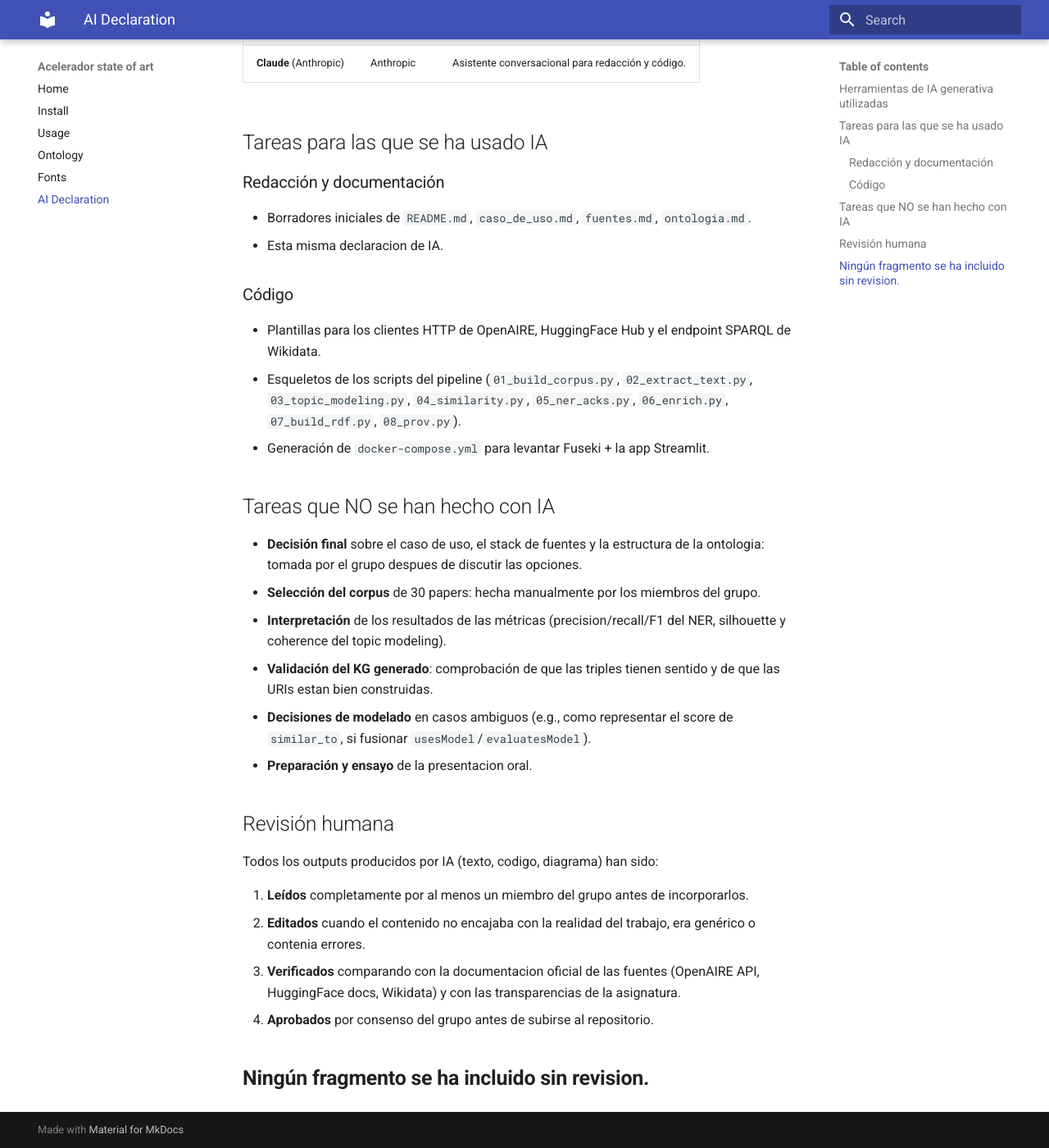
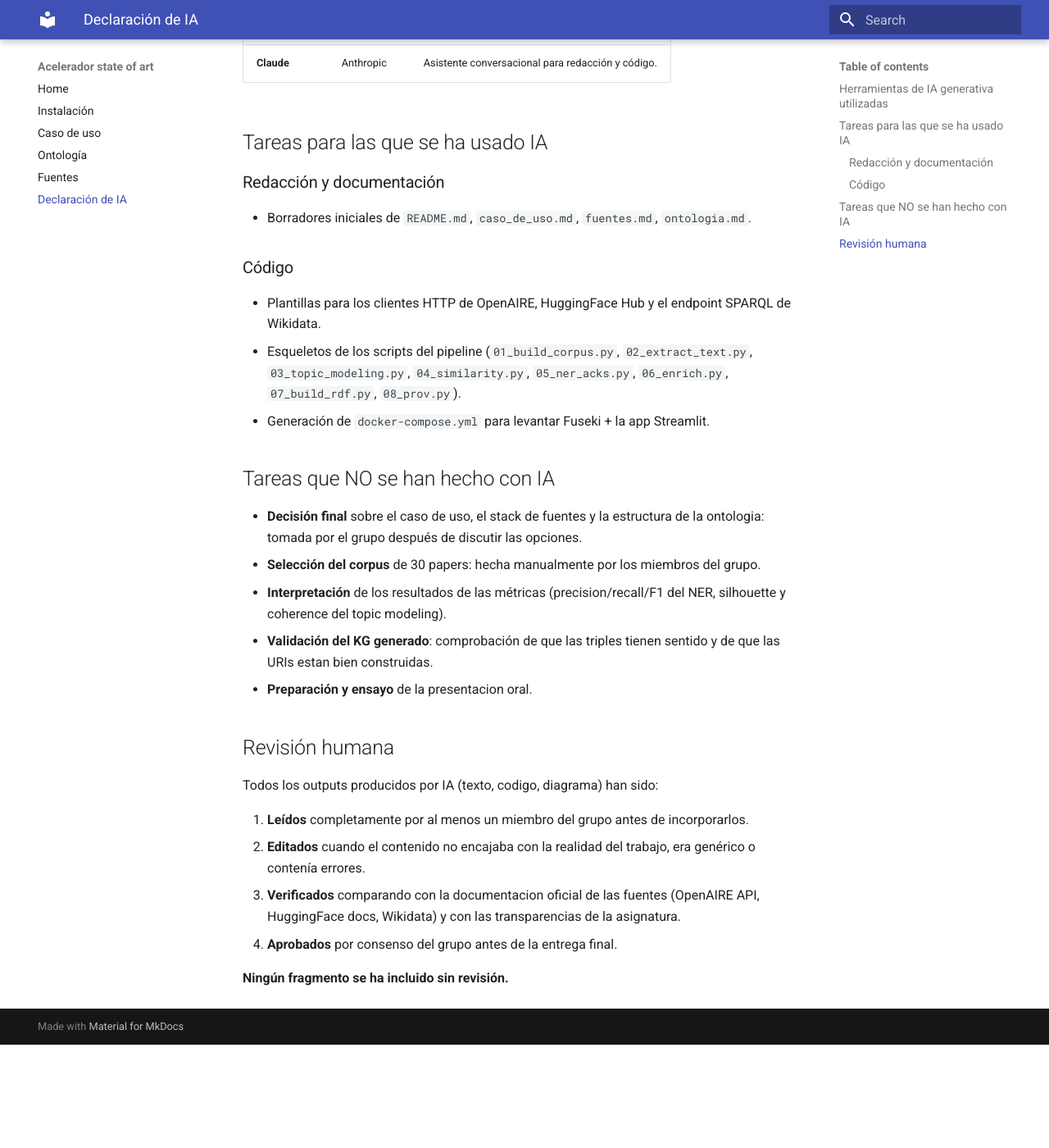
Before and after one commit to mamsss121/osai-2026-kg-genai, an MkDocs documentation site: the page built from docs/AI_DECLARATION.md, in a window 1280 px wide and 1400 px high, scrolled down 222 px. Shown: the whole window at 82% size. Built offline with MkDocs 1.6.1 and Material for MkDocs 9.7.7, drawn with Linux system fonts in a browser that asks for light colours; after the commit the page ends 1496 px from its top, so only the background shows below that.

Commit message:
aaart23145132

```diff
--- a/docs/AI_DECLARATION.md
+++ b/docs/AI_DECLARATION.md
@@ -4,14 +4,13 @@
 
 | Herramienta | Proveedor | Uso |
 |---|---|---|
-| **Claude** (Anthropic) | Anthropic | Asistente conversacional para redacción y código. |
+| **Claude** | Anthropic | Asistente conversacional para redacción y código. |
 
 
 ## Tareas para las que se ha usado IA
 
 ### Redacción y documentación
 - Borradores iniciales de `README.md`, `caso_de_uso.md`, `fuentes.md`, `ontologia.md`.
-- Esta misma declaracion de IA.
 
 ### Código
 - Plantillas para los clientes HTTP de OpenAIRE, HuggingFace Hub y el endpoint SPARQL de Wikidata.
@@ -20,11 +19,10 @@
 
 ## Tareas que NO se han hecho con IA
 
-- **Decisión final** sobre el caso de uso, el stack de fuentes y la estructura de la ontologia: tomada por el grupo despues de discutir las opciones.
+- **Decisión final** sobre el caso de uso, el stack de fuentes y la estructura de la ontologia: tomada por el grupo después de discutir las opciones.
 - **Selección del corpus** de 30 papers: hecha manualmente por los miembros del grupo.
 - **Interpretación** de los resultados de las métricas (precision/recall/F1 del NER, silhouette y coherence del topic modeling).
 - **Validación del KG generado**: comprobación de que las triples tienen sentido y de que las URIs estan bien construidas.
-- **Decisiones de modelado** en casos ambiguos (e.g., como representar el score de `similar_to`, si fusionar `usesModel`/`evaluatesModel`).
 - **Preparación y ensayo** de la presentacion oral.
 
 ## Revisión humana
@@ -32,8 +30,8 @@
 Todos los outputs producidos por IA (texto, codigo, diagrama) han sido:
 
 1. **Leídos** completamente por al menos un miembro del grupo antes de incorporarlos.
-2. **Editados** cuando el contenido no encajaba con la realidad del trabajo, era genérico o contenia errores.
+2. **Editados** cuando el contenido no encajaba con la realidad del trabajo, era genérico o contenía errores.
 3. **Verificados** comparando con la documentacion oficial de las fuentes (OpenAIRE API, HuggingFace docs, Wikidata) y con las transparencias de la asignatura.
-4. **Aprobados** por consenso del grupo antes de subirse al repositorio.
+4. **Aprobados** por consenso del grupo antes de la entrega final.
 
-## **Ningún fragmento se ha incluido sin revision.**
+**Ningún fragmento se ha incluido sin revisión.**
--- a/mkdocs.yml
+++ b/mkdocs.yml
@@ -1,10 +1,10 @@
 site_name: Acelerador state of art
 nav:
   - Home: index.md
-  - Install: install.md
-  - Usage: caso_de_uso.md
-  - Ontology: ontologia.md
-  - Fonts: fuentes.md
-  - AI Declaration: AI_DECLARATION.md
+  - Instalación: install.md
+  - Caso de uso: caso_de_uso.md
+  - Ontología: ontologia.md
+  - Fuentes: fuentes.md
+  - Declaración de IA: AI_DECLARATION.md
 theme:
   name: material
```
Also changed, not shown: docs/fuentes.md (+5 -13 lines).
